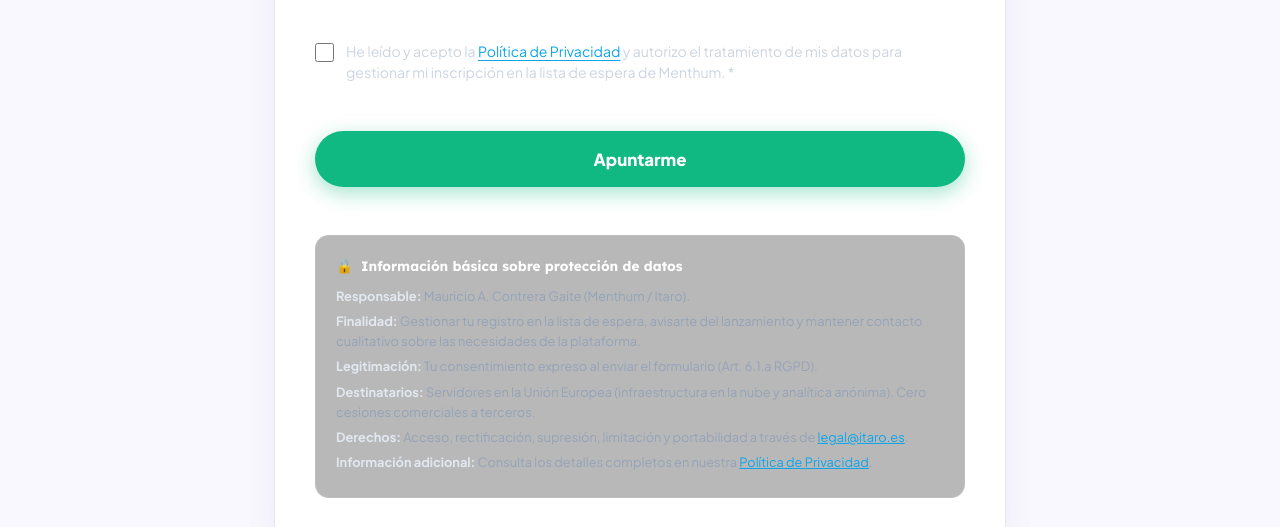
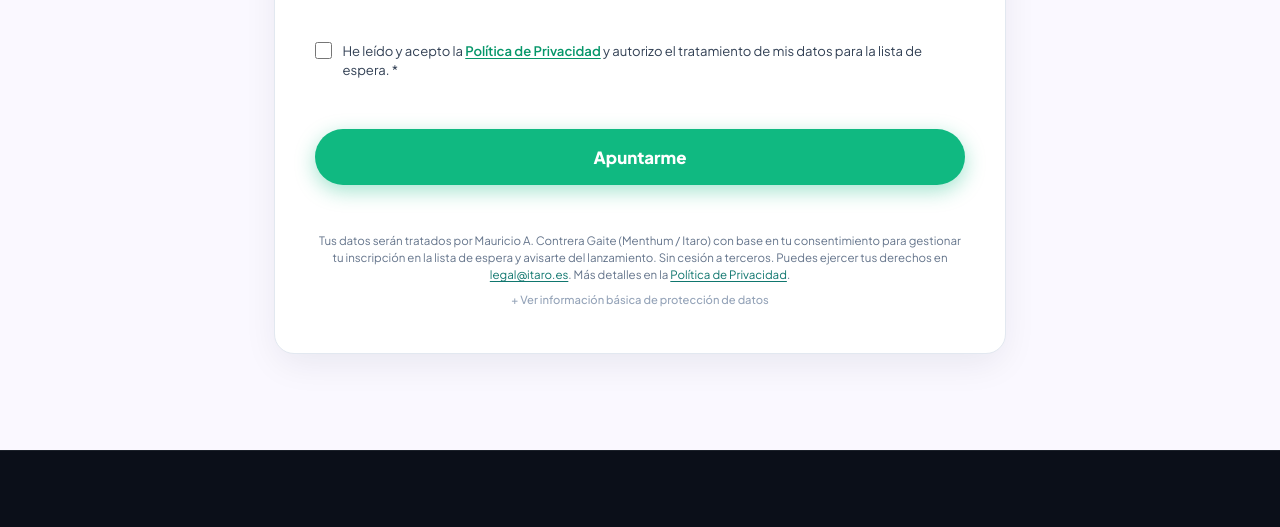
Before and after one commit to whitchoo/Menthum_web, a website built with Vite: page index.html in a window 1280 px wide. Shown: the part 5229-5756 px from the top of the page. Built offline with nearby package versions, Linux system fonts and the light colour scheme; some packages are replaced by stand-ins of ours; no server answers.

Commit message:
style(legal): clausula discreta y elegante de 2 lineas con desplegable y contraste optimizado

```diff
--- a/index.html
+++ b/index.html
@@ -384,7 +384,7 @@
             <label class="privacy-checkbox-label" for="privacyConsent">
               <input type="checkbox" id="privacyConsent" name="privacyConsent" required />
               <span>
-                He leído y acepto la <a href="/privacidad.html" target="_blank" rel="noopener">Política de Privacidad</a> y autorizo el tratamiento de mis datos para gestionar mi inscripción en la lista de espera de Menthum. *
+                He leído y acepto la <a href="/privacidad.html" target="_blank" rel="noopener">Política de Privacidad</a> y autorizo el tratamiento de mis datos para la lista de espera. *
               </span>
             </label>
           </div>
@@ -395,20 +395,24 @@
             <span class="btn-spinner" style="display: none;"></span>
           </button>
 
-          <!-- Primera Capa Informativa (Art. 13 RGPD / AEPD) -->
-          <div class="legal-first-layer-card">
-            <div class="legal-first-layer-header">
-              <span class="legal-badge-icon">🔒</span>
-              <strong>Información básica sobre protección de datos</strong>
-            </div>
-            <ul class="legal-first-layer-list">
-              <li><strong>Responsable:</strong> Mauricio A. Contrera Gaite (Menthum / Itaro).</li>
-              <li><strong>Finalidad:</strong> Gestionar tu registro en la lista de espera, avisarte del lanzamiento y mantener contacto cualitativo sobre las necesidades de la plataforma.</li>
-              <li><strong>Legitimación:</strong> Tu consentimiento expreso al enviar el formulario (Art. 6.1.a RGPD).</li>
-              <li><strong>Destinatarios:</strong> Servidores en la Unión Europea (infraestructura en la nube y analítica anónima). Cero cesiones comerciales a terceros.</li>
-              <li><strong>Derechos:</strong> Acceso, rectificación, supresión, limitación y portabilidad a través de <a href="mailto:legal@itaro.es">legal@itaro.es</a>.</li>
-              <li><strong>Información adicional:</strong> Consulta los detalles completos en nuestra <a href="/privacidad.html" target="_blank" rel="noopener">Política de Privacidad</a>.</li>
-            </ul>
+          <!-- Cláusula legal discreta de primera capa (Art. 13 RGPD / AEPD) -->
+          <div class="legal-footnote-wrap">
+            <p class="legal-footnote-text">
+              Tus datos serán tratados por Mauricio A. Contrera Gaite (Menthum / Itaro) con base en tu consentimiento para gestionar tu inscripción en la lista de espera y avisarte del lanzamiento. Sin cesión a terceros. Puedes ejercer tus derechos en <a href="mailto:legal@itaro.es">legal@itaro.es</a>. Más detalles en la <a href="/privacidad.html" target="_blank" rel="noopener">Política de Privacidad</a>.
+            </p>
+            <details class="legal-footnote-details">
+              <summary>+ Ver información básica de protección de datos</summary>
+              <div class="legal-footnote-dropdown">
+                <ul>
+                  <li><strong>Responsable:</strong> Mauricio A. Contrera Gaite (Menthum / Itaro).</li>
+                  <li><strong>Finalidad:</strong> Gestión del registro en lista de espera y contacto para el lanzamiento.</li>
+                  <li><strong>Legitimación:</strong> Consentimiento expreso del usuario (Art. 6.1.a RGPD).</li>
+                  <li><strong>Destinatarios:</strong> Servidores en la UE (infraestructura técnica en la nube). Sin cesiones comerciales a terceros.</li>
+                  <li><strong>Derechos:</strong> Acceso, rectificación, supresión y limitación en <a href="mailto:legal@itaro.es">legal@itaro.es</a>.</li>
+                  <li><strong>Información adicional:</strong> Consulta la <a href="/privacidad.html" target="_blank" rel="noopener">Política de Privacidad completa</a>.</li>
+                </ul>
+              </div>
+            </details>
           </div>
         </form>
 
--- a/src/style.css
+++ b/src/style.css
@@ -1447,78 +1447,118 @@ body {
   border: 1px solid rgba(6, 182, 212, 0.3);
 }
 
-/* Formulario Waitlist: Casilla de Privacidad y Primera Capa Informativa */
+/* Formulario Waitlist: Casilla de Privacidad y Cláusula Discreta (Art. 13 RGPD) */
 .form-privacy-check {
-  margin: 1.25rem 0 1rem;
+  margin: 1.25rem 0 1.15rem;
 }
 
 .privacy-checkbox-label {
   display: flex;
   align-items: flex-start;
-  gap: 0.75rem;
+  gap: 0.65rem;
   cursor: pointer;
-  font-size: 0.88rem;
-  color: #CBD5E1;
-  line-height: 1.5;
+  font-size: 0.82rem;
+  color: #334155; /* Alto contraste legible sobre fondo blanco */
+  line-height: 1.45;
   user-select: none;
 }
 
 .privacy-checkbox-label input[type="checkbox"] {
-  width: 19px;
-  height: 19px;
-  margin-top: 0.15rem;
+  width: 17px;
+  height: 17px;
+  margin-top: 0.1rem;
   flex-shrink: 0;
   accent-color: var(--color-primary);
   cursor: pointer;
 }
 
 .privacy-checkbox-label a {
-  color: var(--color-secondary);
+  color: #059669; /* Esmeralda oscuro elegante */
   text-decoration: underline;
-  text-underline-offset: 3px;
+  text-underline-offset: 2px;
+  font-weight: 600;
 }
 
 .privacy-checkbox-label a:hover {
-  color: var(--color-primary-light);
-}
-
-.legal-first-layer-card {
-  background: rgba(0, 0, 0, 0.28);
-  border: 1px solid rgba(255, 255, 255, 0.08);
-  border-radius: var(--radius-md);
-  padding: 1.15rem 1.25rem;
-  margin-top: 1.5rem;
-}
-
-.legal-first-layer-header {
-  display: flex;
-  align-items: center;
-  gap: 0.5rem;
-  font-size: 0.85rem;
-  color: #FFFFFF;
-  margin-bottom: 0.65rem;
-  font-family: var(--font-display);
-}
-
-.legal-first-layer-list {
+  color: #047857;
+}
+
+/* Pie legal discreto: 2 líneas sutiles sin caja invasiva */
+.legal-footnote-wrap {
+  margin-top: 1.15rem;
+  padding-top: 0.25rem;
+}
+
+.legal-footnote-text {
+  font-size: 0.72rem;
+  color: #64748B; /* Slate-500: contraste suficiente AA pero discreto */
+  line-height: 1.5;
+  margin: 0 0 0.45rem;
+  text-align: center;
+}
+
+.legal-footnote-text a {
+  color: #0F766E;
+  text-decoration: underline;
+  text-underline-offset: 2px;
+}
+
+.legal-footnote-text a:hover {
+  color: #059669;
+}
+
+.legal-footnote-details {
+  font-size: 0.7rem;
+  text-align: center;
+}
+
+.legal-footnote-details summary {
+  display: inline-block;
+  color: #94A3B8;
+  cursor: pointer;
+  font-weight: 500;
+  font-size: 0.7rem;
+  transition: color 0.2s ease;
+  user-select: none;
+}
+
+.legal-footnote-details summary:hover {
+  color: #059669;
+}
+
+.legal-footnote-details[open] summary {
+  color: #64748B;
+  margin-bottom: 0.5rem;
+}
+
+.legal-footnote-dropdown {
+  background: #F8FAFC;
+  border: 1px solid #E2E8F0;
+  border-radius: var(--radius-sm);
+  padding: 0.75rem 1rem;
+  text-align: left;
+  animation: fadeInModal 0.2s ease;
+}
+
+.legal-footnote-dropdown ul {
   list-style: none;
   padding: 0;
   margin: 0;
 }
 
-.legal-first-layer-list li {
-  font-size: 0.8rem;
-  color: #94A3B8;
+.legal-footnote-dropdown li {
+  font-size: 0.72rem;
+  color: #475569;
   line-height: 1.55;
-  margin-bottom: 0.35rem;
-}
-
-.legal-first-layer-list li strong {
-  color: #E2E8F0;
-}
-
-.legal-first-layer-list li a {
-  color: var(--color-secondary);
+  margin-bottom: 0.25rem;
+}
+
+.legal-footnote-dropdown li strong {
+  color: #0F172A;
+}
+
+.legal-footnote-dropdown li a {
+  color: #0F766E;
   text-decoration: underline;
 }
 
```
